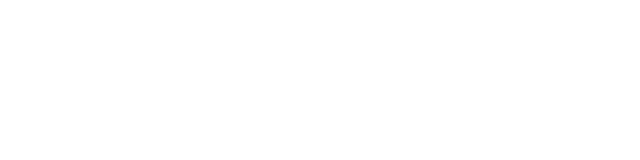
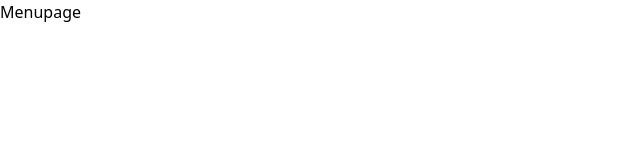
Before and after one commit to tkdeshan/Self_Assistant_AI_Web_App, a React (Create React App) app in the folder frontend/: page /menu in a window 1280 px wide. Before the commit this address had no page. Shown: the top 160 px of the page, without its empty margins (0-640 px from the left). Built offline with nearby package versions, Linux system fonts and the light colour scheme.

Commit message:
add menu page

```diff
--- a/frontend/src/App.js
+++ b/frontend/src/App.js
@@ -3,6 +3,7 @@ import { BrowserRouter as Router, Routes, Route } from "react-router-dom";
 import LoginPage from "./pages/LoginPage";
 import WelcomePage from "./pages/WelcomePage";
 import RegisterPage from "./pages/RegisterPage";
+import MenuPage from "./pages/MenuPage";
 
 function App() {
   return (
@@ -11,6 +12,7 @@ function App() {
         <Route path="/" element={<WelcomePage />} />
         <Route path="/login" element={<LoginPage />} />
         <Route path="/register" element={<RegisterPage />} />
+        <Route path="/menu" element={<MenuPage />} />
       </Routes>
     </Router>
   );
--- /dev/null
+++ b/frontend/src/pages/MenuPage.js
@@ -0,0 +1,7 @@
+import React from "react";
+
+const MenuPage = () => {
+  return <div>Menupage</div>;
+};
+
+export default MenuPage;
```
